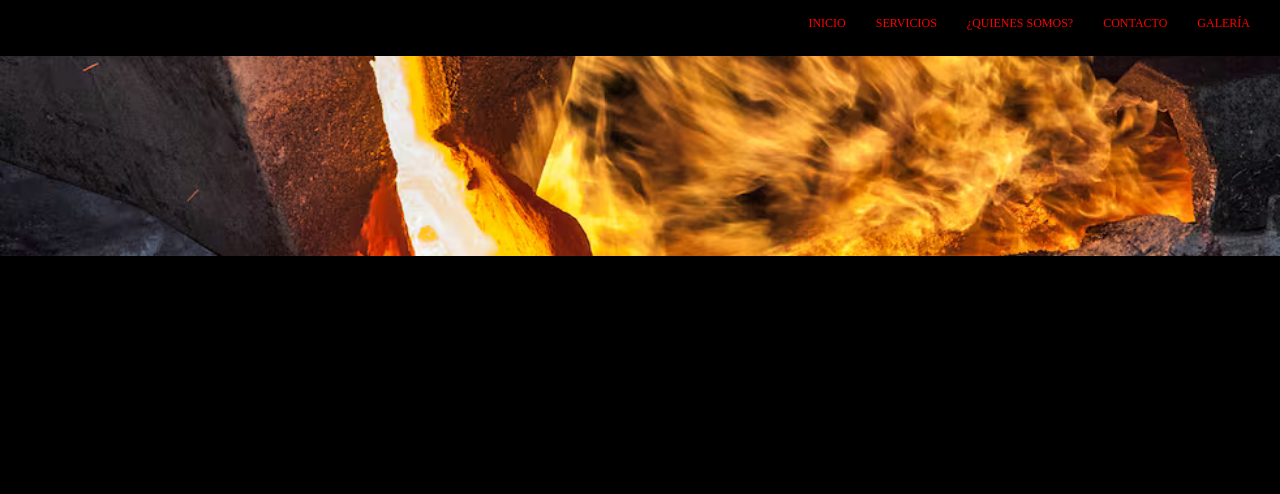
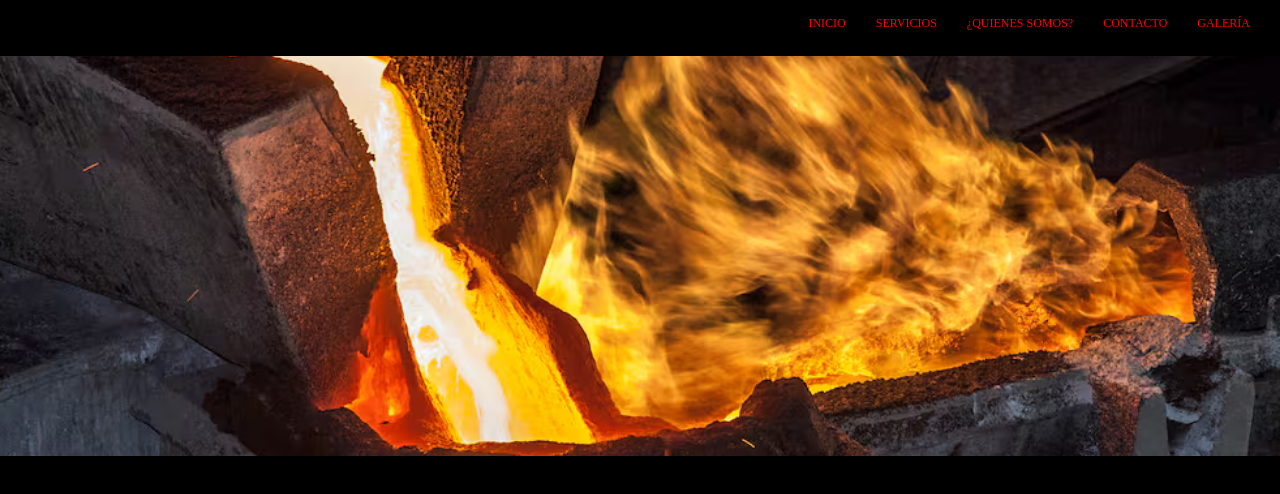
Before and after one commit to riandigu/JIN-TAI-YUAN, a plain HTML site: page index.html in a window 1280 px wide. Shown: the part 164-658 px from the top of the page. Drawn offline with Linux system fonts and the light colour scheme.

Commit message:
Update index.html

```diff
--- a/index.html
+++ b/index.html
@@ -10,7 +10,7 @@
    top: 220px; /* empieza justo debajo del menú */
    left: 0;
    width: 100%;
-   height: 200px; /* altura del fondo, ajusta a tu gusto */
+   height: 400px; /* altura del fondo, ajusta a tu gusto */
    background-image: url('Fondo.png'); /* reemplaza con tu archivo */
    background-size: cover; /* ajusta la imagen al div */
    background-position: center;
```
